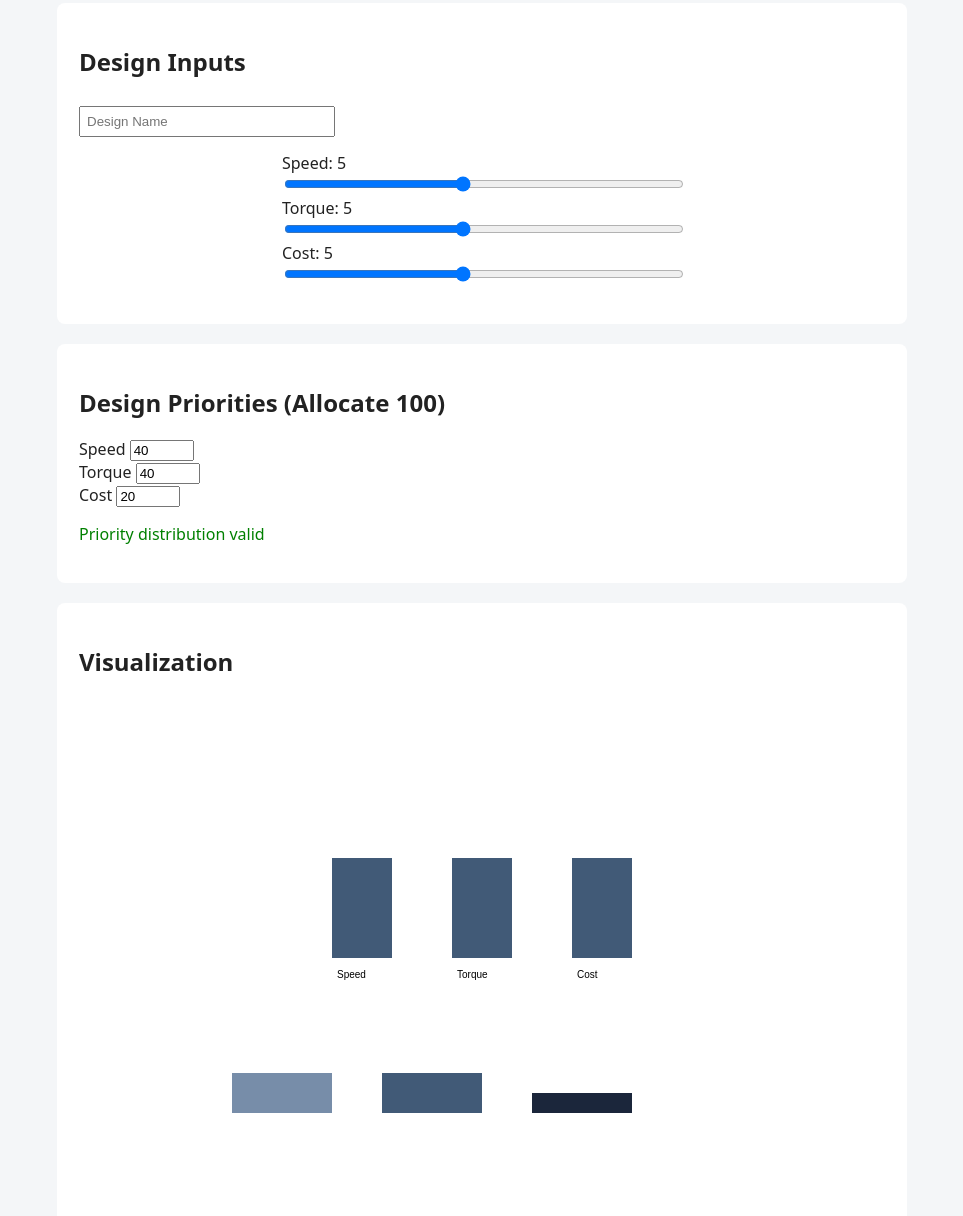
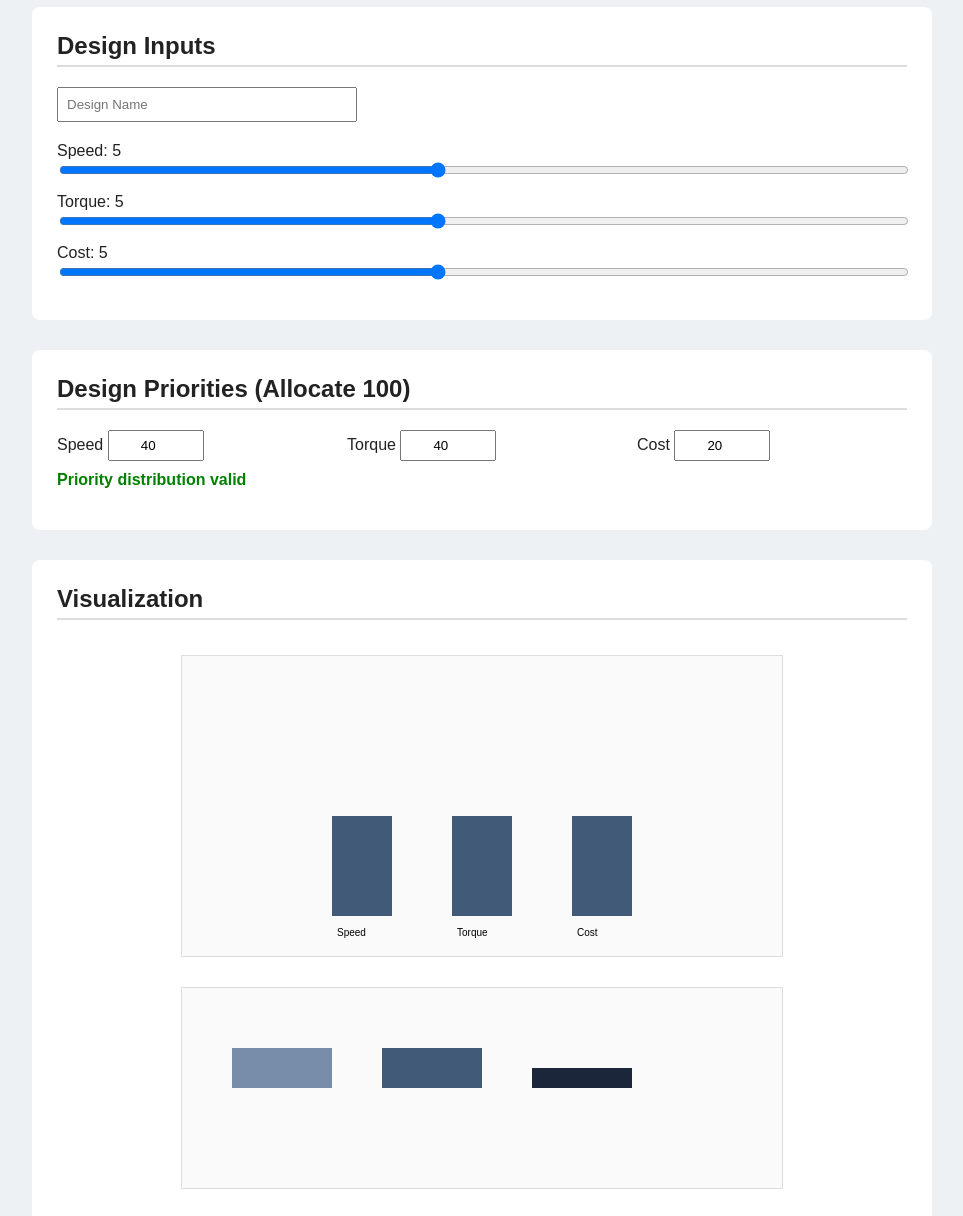
Before and after one commit to tanay-coder123/engineering-tradeoff-visualizer, a plain HTML site: page index.html in a window 1280 px wide. Shown: the part 160-1376 px from the top of the page, without its empty margins (158-1121 px from the left). Drawn offline with Linux system fonts and the light colour scheme.

Commit message:
Update style.css

```diff
--- a/style.css
+++ b/style.css
@@ -1,70 +1,93 @@
 body {
     margin: 0;
-    font-family: system-ui, sans-serif;
-    background: #f4f6f8;
+    font-family: Arial, sans-serif;
+    background: #eef1f4;
     color: #222;
 }
 
 nav {
-    background: #0d1b2a;
+    background: #1b263b;
     color: white;
-    padding: 16px;
+    padding: 20px;
     text-align: center;
 }
 
 main {
-    max-width: 850px;
+    max-width: 900px;
     margin: auto;
-    padding: 20px;
+    padding: 25px;
 }
 
 .card {
     background: white;
-    padding: 22px;
+    padding: 25px;
+    margin-bottom: 30px;
     border-radius: 8px;
+}
+
+h2 {
+    margin-top: 0;
+    border-bottom: 2px solid #ddd;
+    padding-bottom: 5px;
+}
+
+input[type="text"] {
+    width: 280px;
+    padding: 8px;
     margin-bottom: 20px;
 }
 
-.center {
+.slider-group input {
+    width: 100%;
+    margin-bottom: 15px;
+}
+
+.priority-grid {
+    display: grid;
+    grid-template-columns: repeat(3, 1fr);
+    gap: 20px;
+}
+
+.priority-grid input {
+    width: 80px;
+    padding: 6px;
     text-align: center;
 }
 
-input[type="text"] {
-    width: 240px;
-    padding: 6px;
-    margin-top: 8px;
+#priorityStatus {
+    margin-top: 10px;
+    font-weight: bold;
 }
 
-.slider-group {
-    margin: 15px auto;
-    max-width: 400px;
+.chart-container {
+    display: flex;
+    flex-direction: column;
+    align-items: center;
 }
 
-input[type="range"] {
-    width: 100%;
+canvas {
+    margin: 15px 0;
+    background: #fafafa;
+    border: 1px solid #ddd;
 }
 
 button {
     margin-top: 15px;
-    padding: 10px 22px;
-    font-size: 1em;
-    background: #1b263b;
+    padding: 10px 20px;
+    background: #003566;
     color: white;
     border: none;
-    border-radius: 6px;
+    border-radius: 5px;
     cursor: pointer;
 }
 
 button:hover {
-    background: #415a77;
+    background: #001d3d;
 }
 
-canvas {
-    display: block;
-    margin: 0 auto 15px;
+.design-card {
+    border: 1px solid #ddd;
+    padding: 10px;
+    margin-top: 10px;
+    border-radius: 5px;
 }
-
-ul {
-    list-style: none;
-    padding: 0;
-}
```
